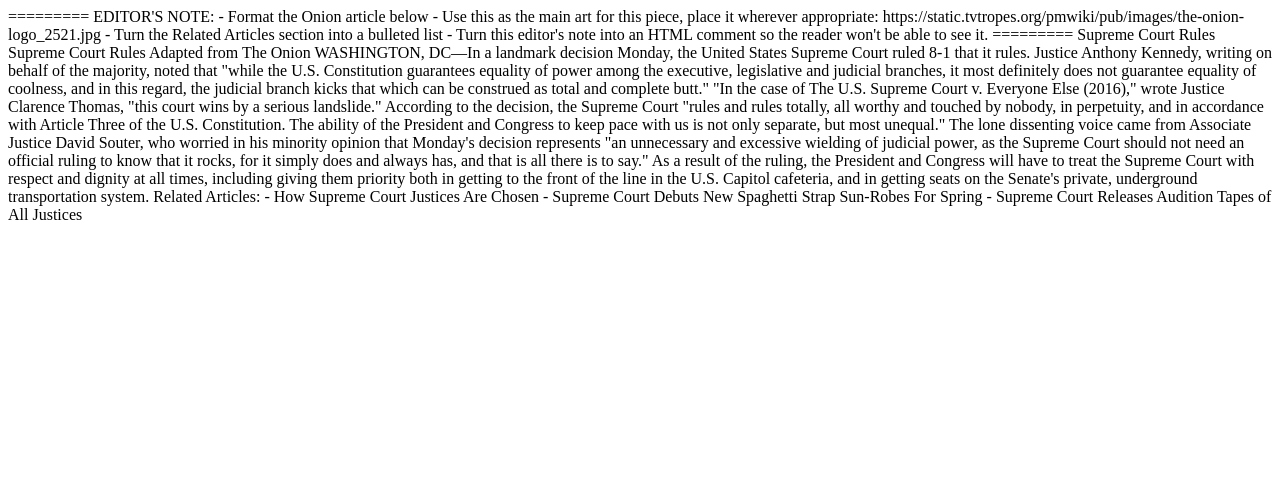
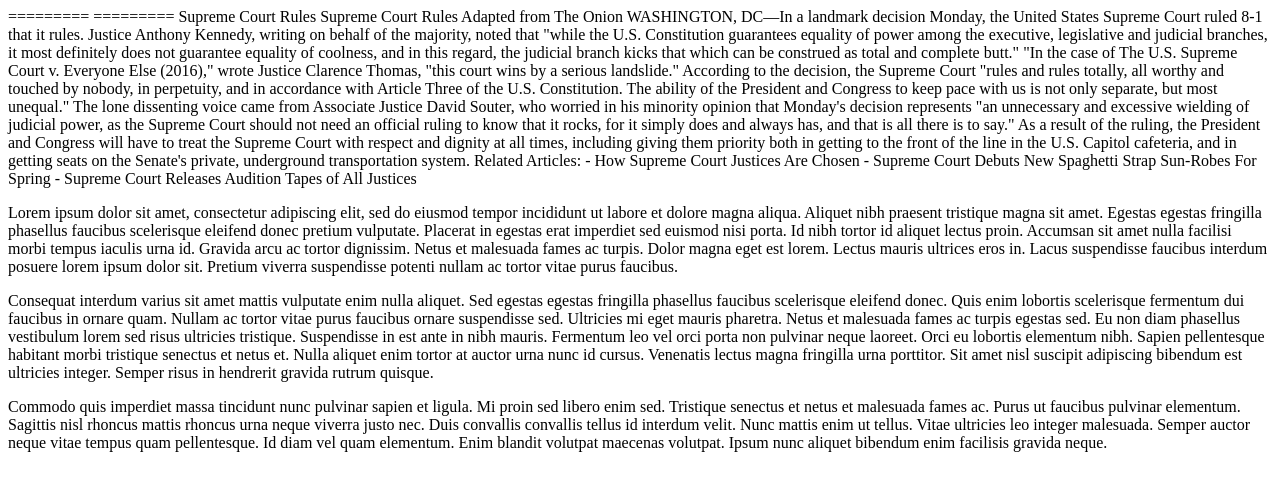
Before and after one commit to zachj1582/git1, a plain HTML site: page index.html in a window 1280 px wide. Drawn offline with Linux system fonts and the light colour scheme.

Commit message:
added lorem ipsum to html file

```diff
--- a/index.html
+++ b/index.html
@@ -6,13 +6,13 @@
     <body>
       =========
 
-      EDITOR'S NOTE:
+      <!-- EDITOR'S NOTE:
 
       - Format the Onion article below
       - Use this as the main art for this piece, place it wherever appropriate:
       https://static.tvtropes.org/pmwiki/pub/images/the-onion-logo_2521.jpg
       - Turn the Related Articles section into a bulleted list
-      - Turn this editor's note into an HTML comment so the reader won't be able to see it.
+      - Turn this editor's note into an HTML comment so the reader won't be able to see it. -->
 
       =========
 
@@ -37,5 +37,17 @@
       - Supreme Court Debuts New Spaghetti Strap Sun-Robes For Spring
       - Supreme Court Releases Audition Tapes of All Justices
 
+      <p>
+
+        Lorem ipsum dolor sit amet, consectetur adipiscing elit, sed do eiusmod tempor incididunt ut labore et dolore magna aliqua. Aliquet nibh praesent tristique magna sit amet. Egestas egestas fringilla phasellus faucibus scelerisque eleifend donec pretium vulputate. Placerat in egestas erat imperdiet sed euismod nisi porta. Id nibh tortor id aliquet lectus proin. Accumsan sit amet nulla facilisi morbi tempus iaculis urna id. Gravida arcu ac tortor dignissim. Netus et malesuada fames ac turpis. Dolor magna eget est lorem. Lectus mauris ultrices eros in. Lacus suspendisse faucibus interdum posuere lorem ipsum dolor sit. Pretium viverra suspendisse potenti nullam ac tortor vitae purus faucibus.
+      </p>
+  <p>
+
+    Consequat interdum varius sit amet mattis vulputate enim nulla aliquet. Sed egestas egestas fringilla phasellus faucibus scelerisque eleifend donec. Quis enim lobortis scelerisque fermentum dui faucibus in ornare quam. Nullam ac tortor vitae purus faucibus ornare suspendisse sed. Ultricies mi eget mauris pharetra. Netus et malesuada fames ac turpis egestas sed. Eu non diam phasellus vestibulum lorem sed risus ultricies tristique. Suspendisse in est ante in nibh mauris. Fermentum leo vel orci porta non pulvinar neque laoreet. Orci eu lobortis elementum nibh. Sapien pellentesque habitant morbi tristique senectus et netus et. Nulla aliquet enim tortor at auctor urna nunc id cursus. Venenatis lectus magna fringilla urna porttitor. Sit amet nisl suscipit adipiscing bibendum est ultricies integer. Semper risus in hendrerit gravida rutrum quisque.
+  </p>
+<p>
+
+  Commodo quis imperdiet massa tincidunt nunc pulvinar sapien et ligula. Mi proin sed libero enim sed. Tristique senectus et netus et malesuada fames ac. Purus ut faucibus pulvinar elementum. Sagittis nisl rhoncus mattis rhoncus urna neque viverra justo nec. Duis convallis convallis tellus id interdum velit. Nunc mattis enim ut tellus. Vitae ultricies leo integer malesuada. Semper auctor neque vitae tempus quam pellentesque. Id diam vel quam elementum. Enim blandit volutpat maecenas volutpat. Ipsum nunc aliquet bibendum enim facilisis gravida neque.
+</p>
   </body>
 </html>
```
